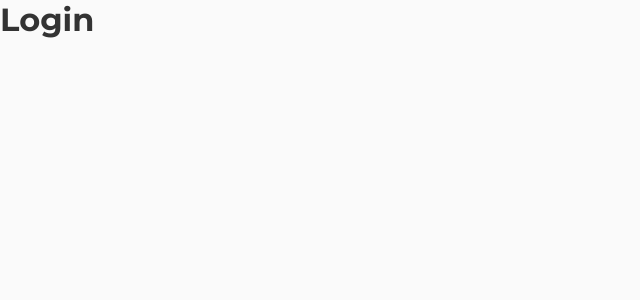
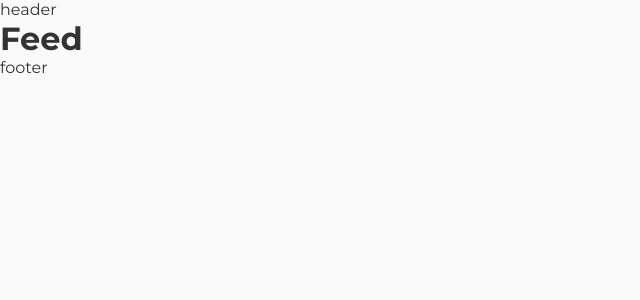
Before and after one commit to mateuscorreiaazevedo/insta-clone, a React (Vite) app: page / in a window 1280 px wide. Before the commit this address led to /login. Shown: the top 300 px of the page, without its empty margins (0-640 px from the left). Built offline with nearby package versions, Linux system fonts and the light colour scheme.

Commit message:
chore: configuration of private routes, feed, profile and explore pages created

```diff
--- /dev/null
+++ b/src/pages/private/explore/index.tsx
@@ -0,0 +1,9 @@
+import React from 'react'
+
+export const ExplorePage = () => {
+  return (
+    <main>
+      <h1>ExplorePage</h1>
+    </main>
+  )
+}
--- /dev/null
+++ b/src/pages/private/feed/index.tsx
@@ -0,0 +1,9 @@
+import React from 'react'
+
+export const FeedPage = () => {
+  return (
+    <main>
+      <h1>Feed</h1>
+    </main>
+  )
+}
--- /dev/null
+++ b/src/pages/private/profile/index.tsx
@@ -0,0 +1,9 @@
+import React from 'react'
+
+export const ProfilePage = () => {
+  return (
+    <main>
+      <h1>Profile</h1>
+    </main>
+  )
+}
--- a/src/routes/private/index.tsx
+++ b/src/routes/private/index.tsx
@@ -1,12 +1,17 @@
+import { PrivateLayout } from '../../components/layouts/private'
+import { ProfilePage } from '../../pages/private/profile'
+import { ExplorePage } from '../../pages/private/explore'
+import { FeedPage } from '../../pages/private/feed'
 import { Routes, Route } from 'react-router-dom'
 import React from 'react'
-import { PrivateLayout } from '../../components/layouts/private'
 
 export const PrivateRoutes = () => {
   return (
     <PrivateLayout>
       <Routes>
-        <Route index element={<p>Teste</p>} />
+        <Route index element={<FeedPage/>} />
+        <Route path='/:userName' element={<ProfilePage/>} />
+        <Route path='/explore' element={<ExplorePage/>} />
       </Routes>
     </PrivateLayout>
   )
--- a/src/routes/router.tsx
+++ b/src/routes/router.tsx
@@ -4,7 +4,7 @@ import { PublicRoutes } from './public'
 import React from 'react'
 
 export const AppRouter = () => {
-  const [auth] = React.useState(false)
+  const [auth] = React.useState(true)
 
   return (
     <BrowserRouter>
```
